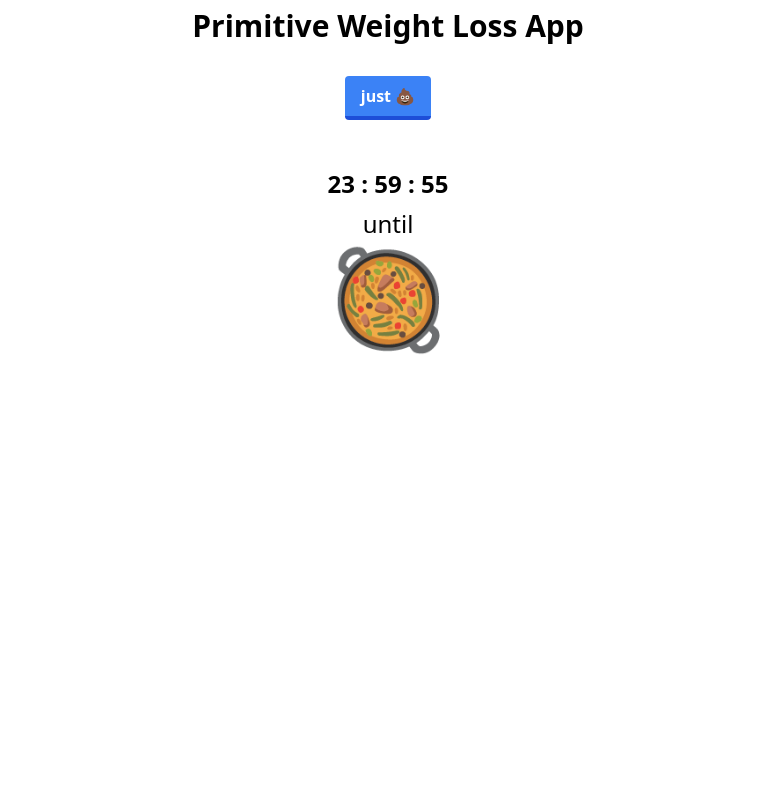
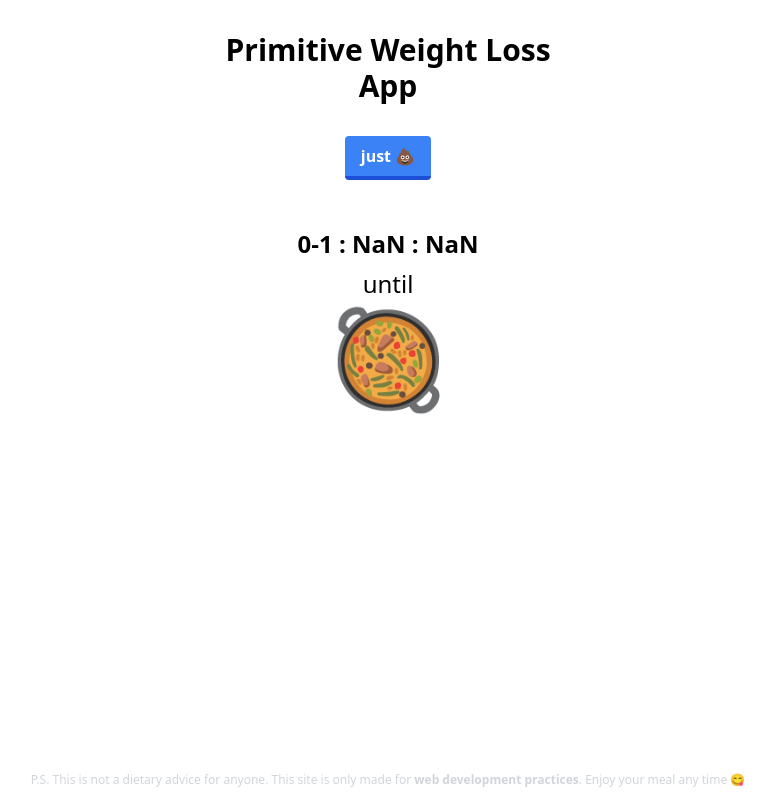
Before and after one commit to emretinaz/primitive-weight-loss-app, a Nuxt app: page / in a window 1280 px wide. Shown: the whole page, without its empty margins (252-1027 px from the left). Built offline with nearby package versions, Linux system fonts and the light colour scheme.

Commit message:
ps note added and timer adjusted

```diff
--- a/app.vue
+++ b/app.vue
@@ -1,7 +1,7 @@
 <template>
   <div>
-    <div class="container mt-2 text-center">
-      <div>
+    <div class="">
+      <div class="my-8 mx-auto max-w-sm text-center">
 
         <h1 class="text-center font-bold text-3xl">Primitive Weight Loss App</h1>
 
@@ -10,12 +10,13 @@
           💩</button>
       </div>
 
-      <div class="mt-12">
+      <div class="mt-12 max-w-sm mx-auto text-center">
         <div class="text-2xl font-bold">{{ hours }} : {{ minutes }} : {{ seconds }}</div>
         <div class="text-2xl my-2">until</div>
-        <div class="text-8xl">🥘</div>
+        <div class="text-8xl"><p>🥘</p></div>
       </div>
 
+      <p class="text-gray-300 text-xs absolute w-full p-2 bottom-1 text-center">P.S. This is not a dietary advice for anyone. This site is only made for <b> web development practices</b>. Enjoy your meal any time 😋</p>
       <div class="hidden">{{ ticker }}</div>
     </div>
   </div>
@@ -49,18 +50,10 @@ const saveCurrentTimeInSecondsToLocalStorage = () => {
 
 onMounted(() => {
   const getTheSavedSecondsFromLocalStorage = localStorage.getItem('savedTimeInSeconds');
-
-  let sinceSeconds = 0;
   if (getTheSavedSecondsFromLocalStorage !== null) {
-    sinceSeconds = Math.floor((Date.now() / 1000) - getTheSavedSecondsFromLocalStorage);
+    remainingSeconds.value = 86400 - (Math.floor((Date.now() / 1000) - getTheSavedSecondsFromLocalStorage));
   }
-
-  remainingSeconds.value = 86400 - sinceSeconds;
 
 });
 
 </script>
-
-<style scoped>
-
-</style>
```
